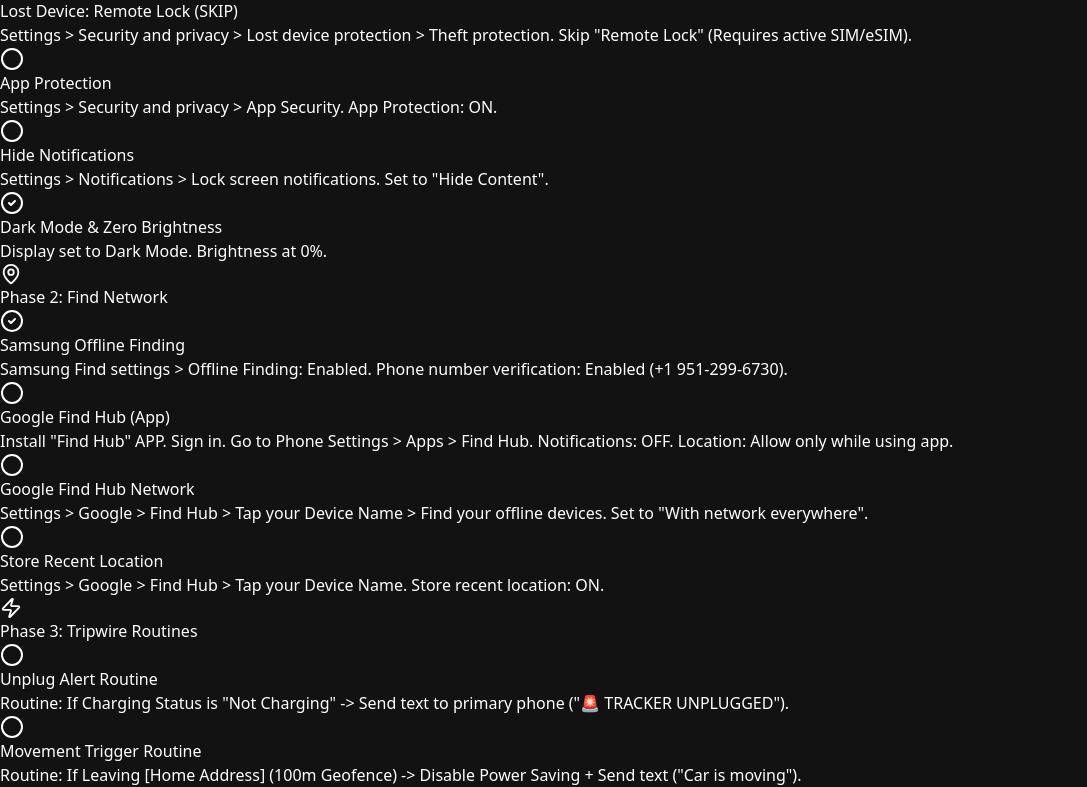
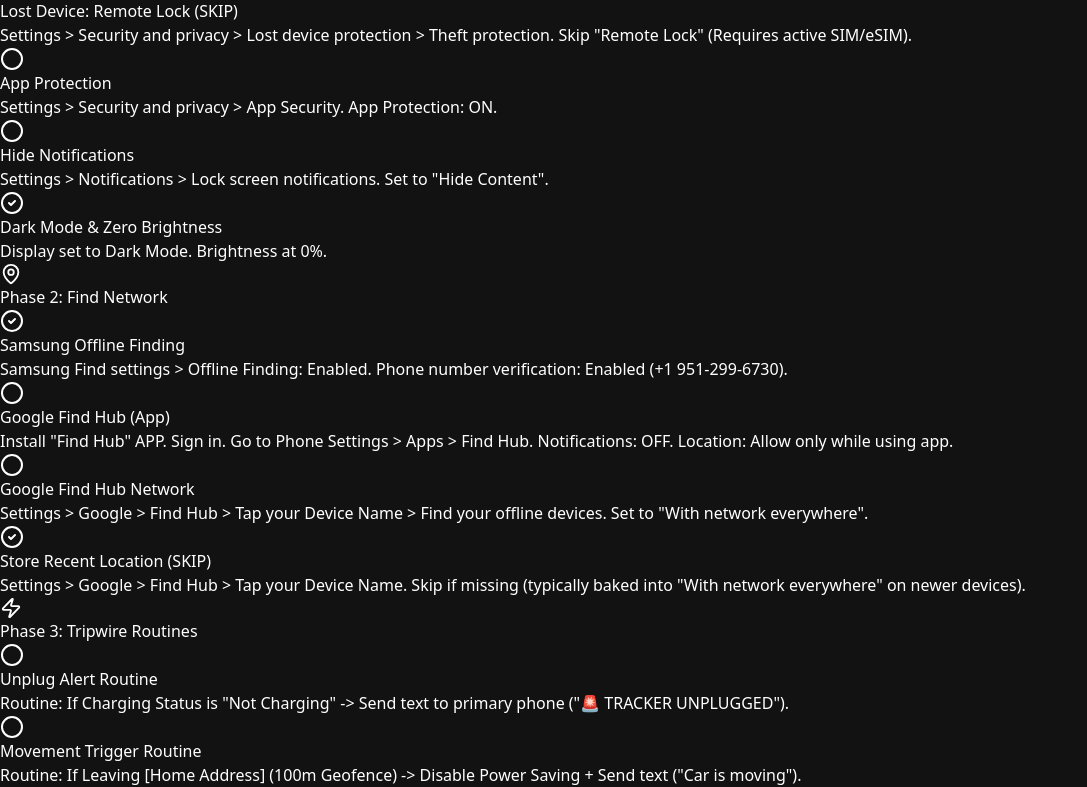
Before and after one commit to KeithOwns/lophone, a React (Vite) app: page / in a window 1280 px wide. Shown: the part 687-1474 px from the top of the page, without its empty margins (0-1087 px from the left). Built offline with nearby package versions, Linux system fonts and the light colour scheme.

Commit message:
chore: Skip out-of-date Store Recent Location requirement

```diff
--- a/src/App.jsx
+++ b/src/App.jsx
@@ -17,7 +17,7 @@
     { id: 11, phase: 2, title: 'Samsung Offline Finding', desc: 'Samsung Find settings > Offline Finding: Enabled. Phone number verification: Enabled (+1 951-299-6730).', completed: true },
     { id: 12, phase: 2, title: 'Google Find Hub (App)', desc: 'Install "Find Hub" APP. Sign in. Go to Phone Settings > Apps > Find Hub. Notifications: OFF. Location: Allow only while using app.', completed: false },
     { id: 19, phase: 2, title: 'Google Find Hub Network', desc: 'Settings > Google > Find Hub > Tap your Device Name > Find your offline devices. Set to "With network everywhere".', completed: false },
-    { id: 13, phase: 2, title: 'Store Recent Location', desc: 'Settings > Google > Find Hub > Tap your Device Name. Store recent location: ON.', completed: false },
+    { id: 13, phase: 2, title: 'Store Recent Location (SKIP)', desc: 'Settings > Google > Find Hub > Tap your Device Name. Skip if missing (typically baked into "With network everywhere" on newer devices).', completed: true },
     { id: 14, phase: 3, title: 'Unplug Alert Routine', desc: 'Routine: If Charging Status is "Not Charging" -> Send text to primary phone ("🚨 TRACKER UNPLUGGED").', completed: false },
     { id: 15, phase: 3, title: 'Movement Trigger Routine', desc: 'Routine: If Leaving [Home Address] (100m Geofence) -> Disable Power Saving + Send text ("Car is moving").', completed: false }
   ]);
```
